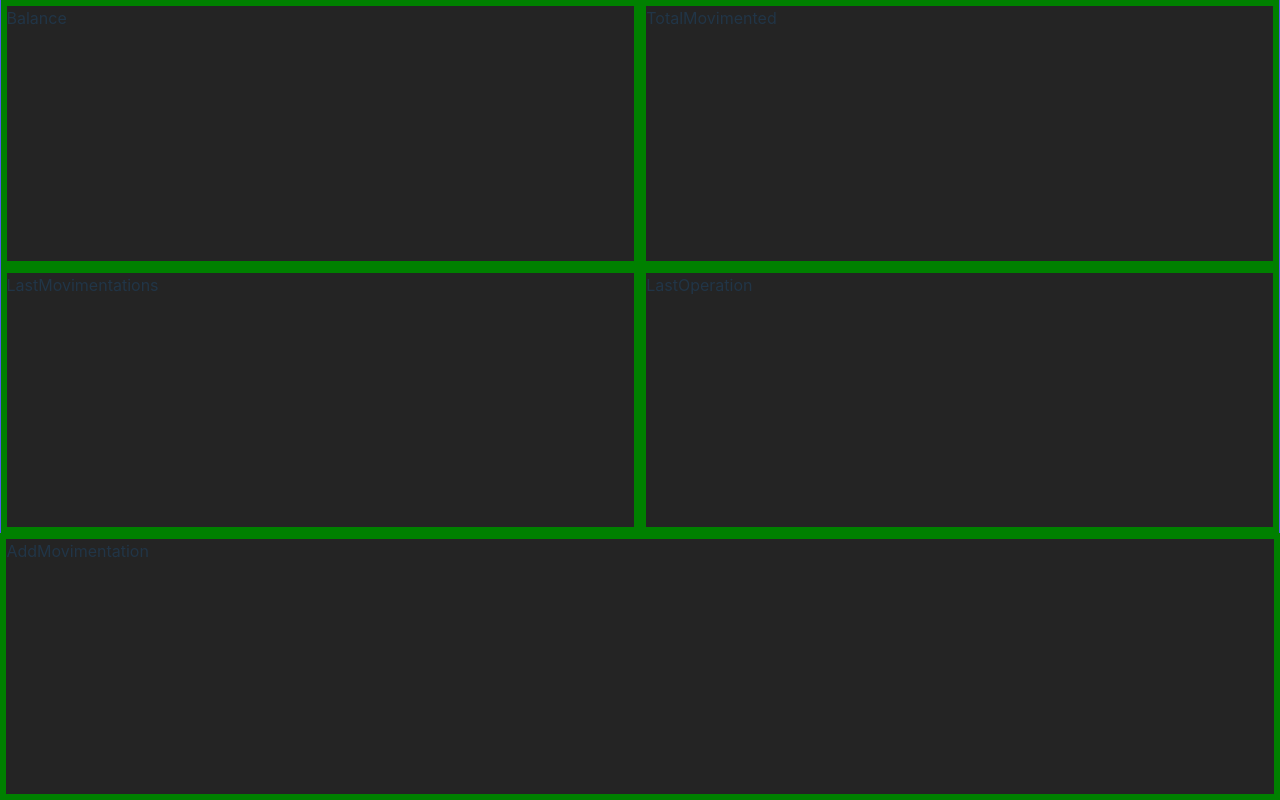
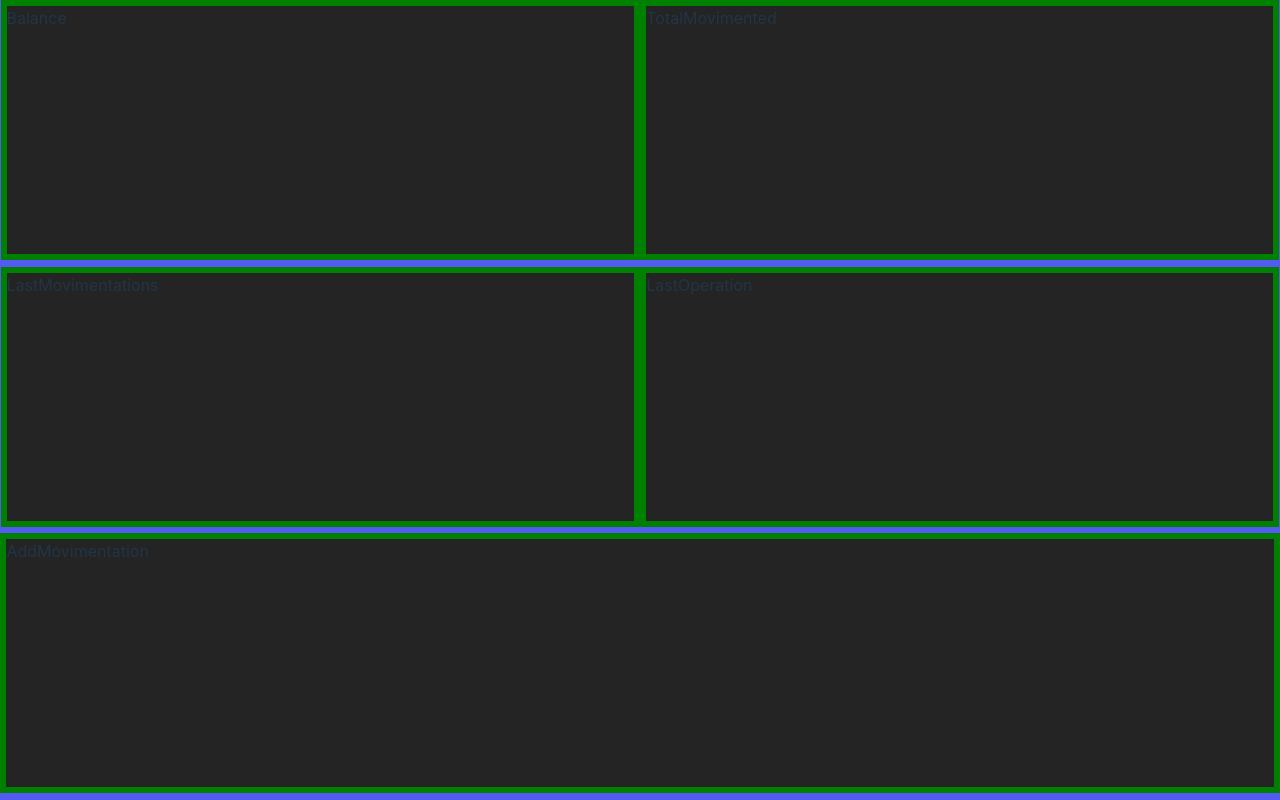
Before and after one commit to DouglasVolcato/bank-account-dashboard, a React (Vite) app: page / in a window 1280 px wide. Built offline with nearby package versions, Linux system fonts and the light colour scheme.

Commit message:
feat: add dashboard style

```diff
--- a/src/styles/App.css
+++ b/src/styles/App.css
@@ -11,6 +11,7 @@
 }
 
 .Balance, .TotalMovimented, .LastMovimentations, .LastOperation, .AddMovimentation {
+  height: 31vh;
   border: solid 0.5vw green;
   width: 49vw;
   min-width: 200px;
```
